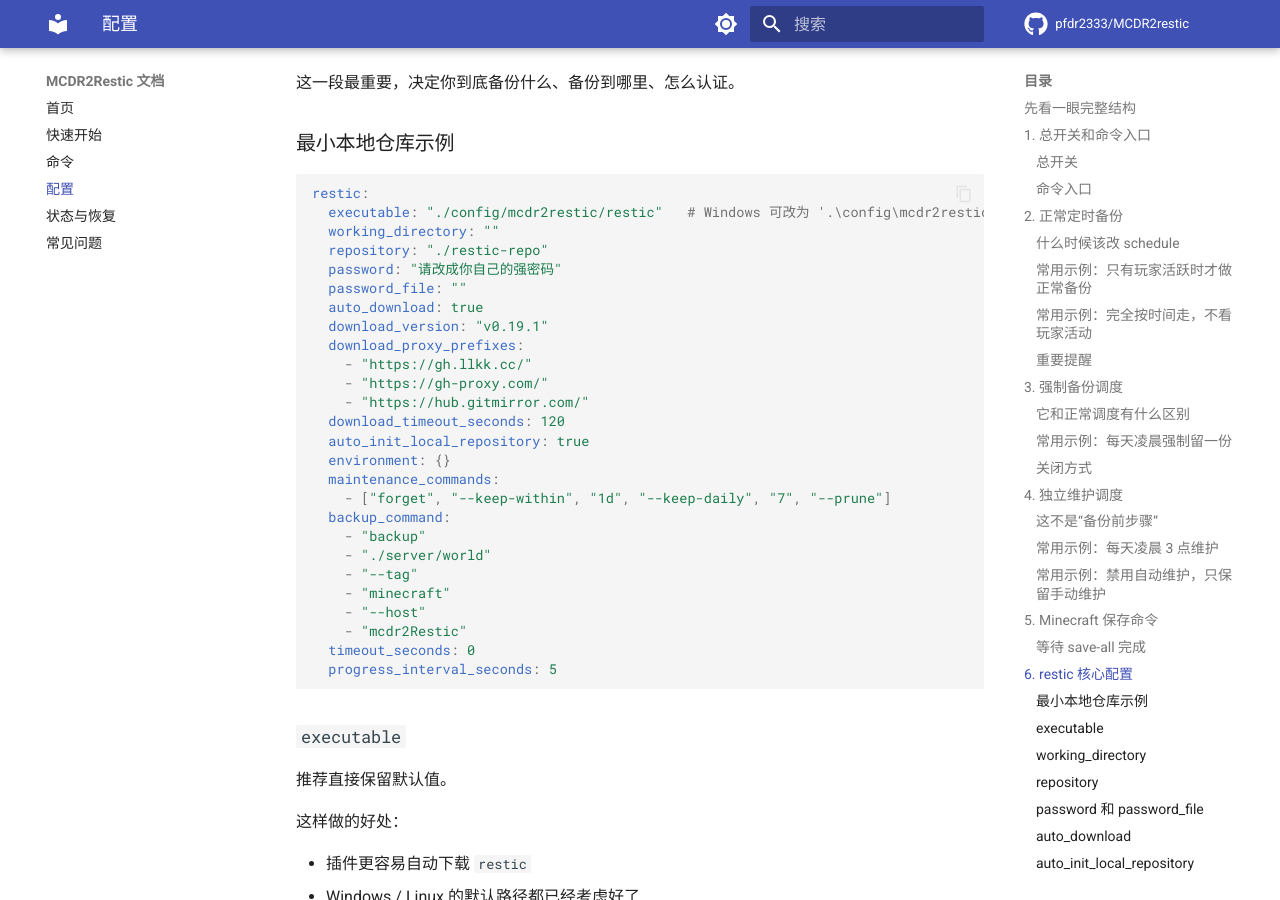
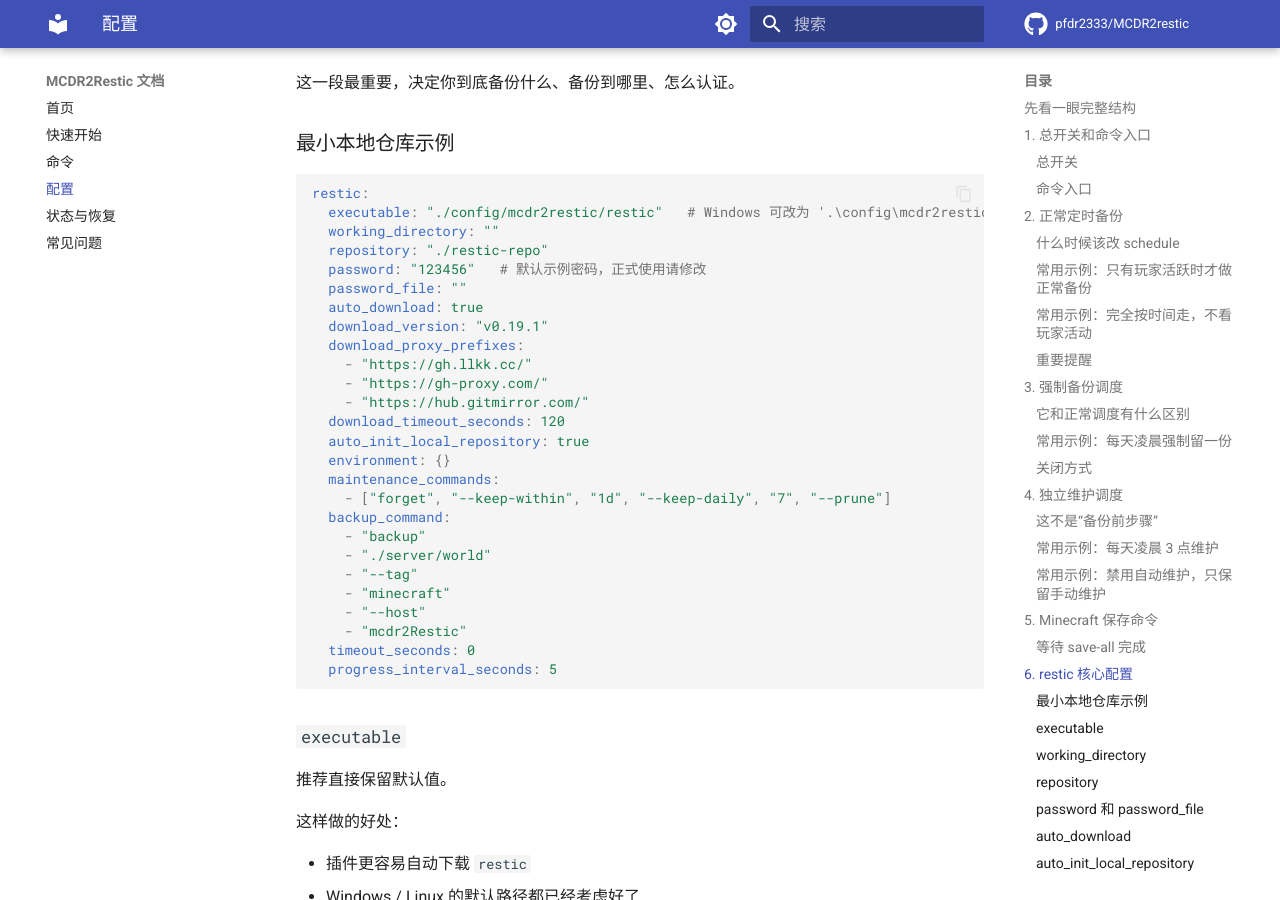
Before and after one commit to pfdr2333/MCDR2restic, an MkDocs documentation site: the page built from docs/configuration.md, in a window 1280 px wide and 900 px high, scrolled down 5117 px. Built offline with MkDocs 1.6.1 and Material for MkDocs 9.7.7, drawn with Linux system fonts in a browser that asks for light colours; comment, search, counter and statistics services are not loaded.

Commit message:
docs(config): 最小示例密码对齐默认值并标注仅作示例

```diff
--- a/docs/configuration.md
+++ b/docs/configuration.md
@@ -235,7 +235,7 @@ restic:
   executable: "./config/mcdr2restic/restic"   # Windows 可改为 '.\config\mcdr2restic\restic.exe'
   working_directory: ""
   repository: "./restic-repo"
-  password: "请改成你自己的强密码"
+  password: "123456"   # 默认示例密码，正式使用请修改
   password_file: ""
   auto_download: true
   download_version: "v0.19.1"
```
